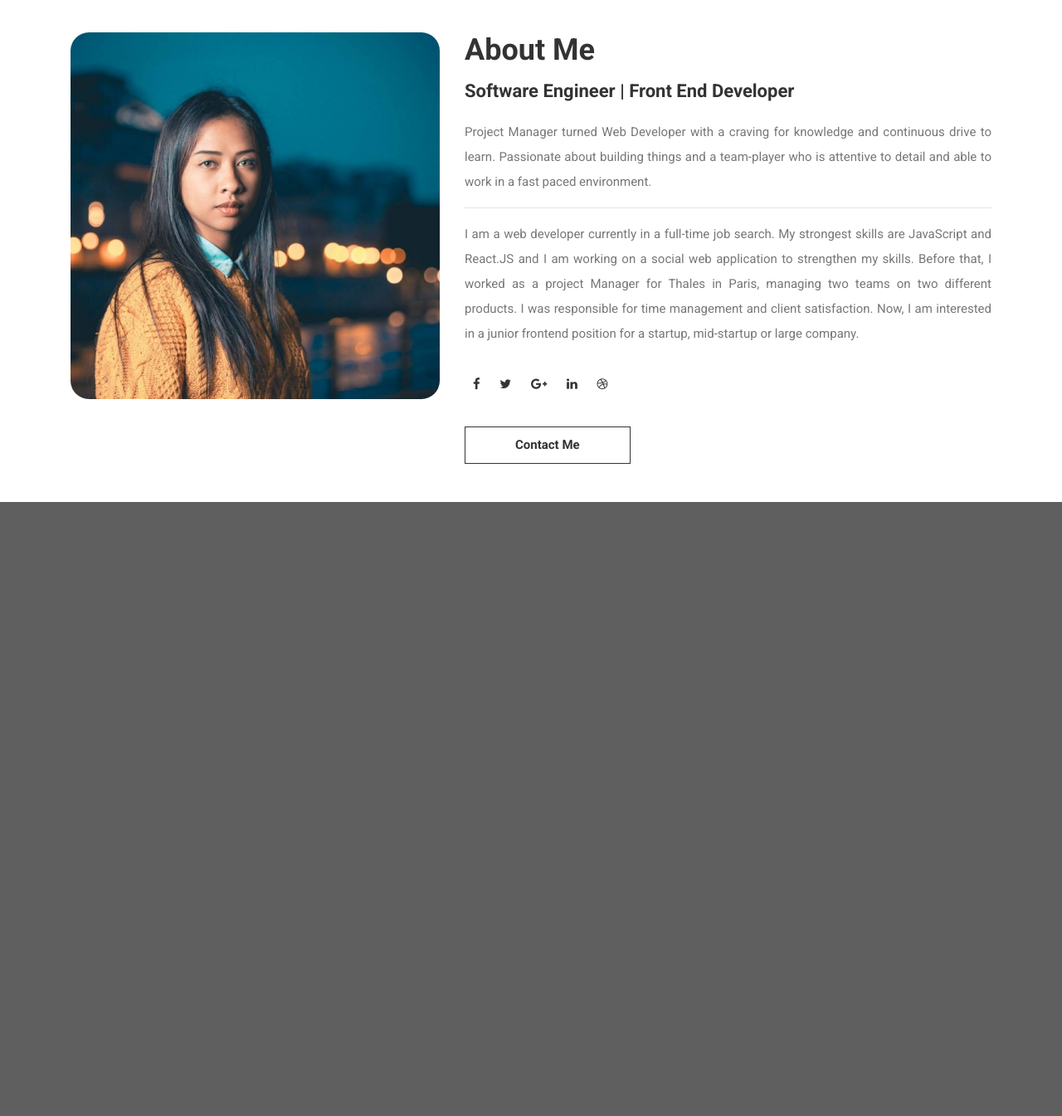
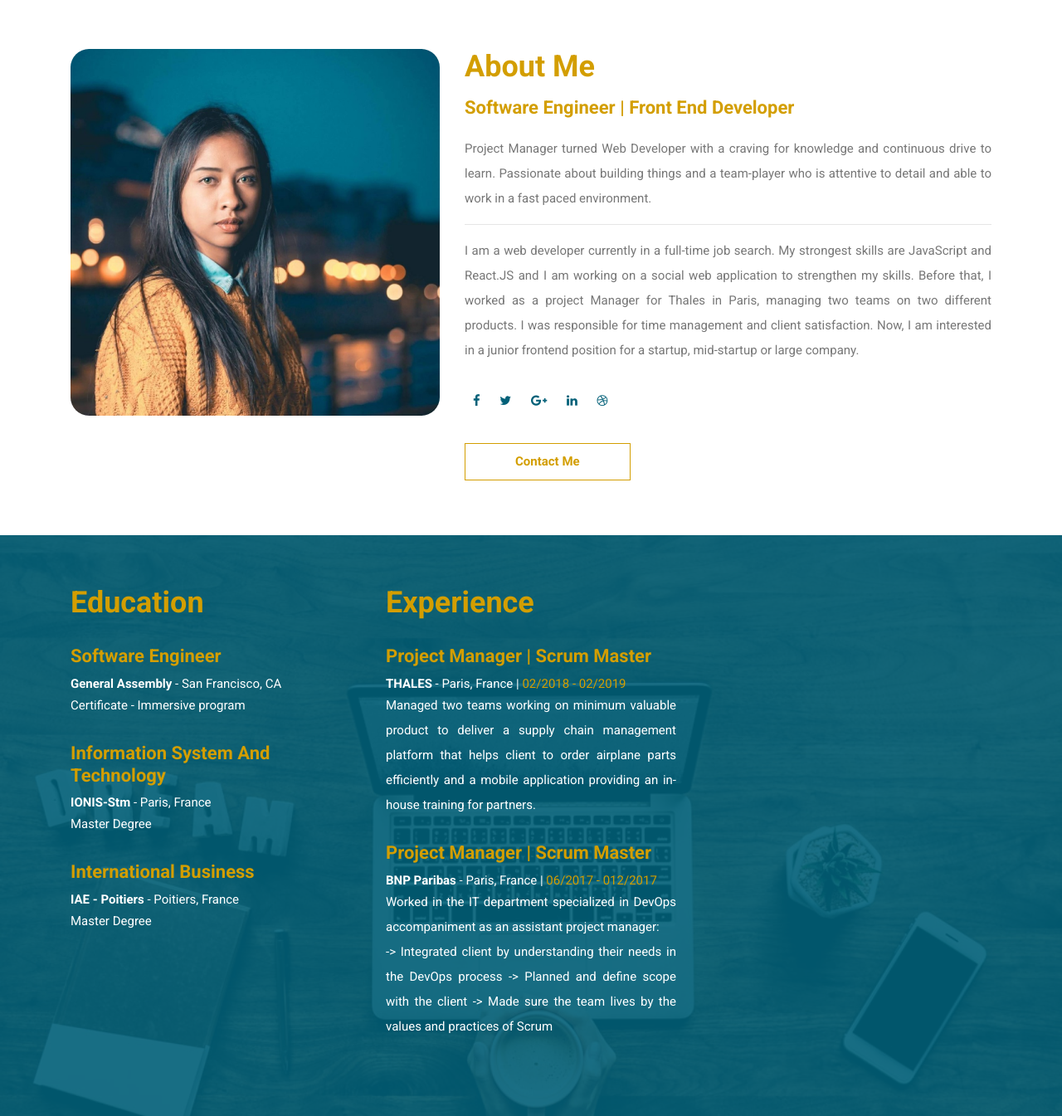
Before and after one commit to NyAntsaR/New_porfolio, a PHP site: page / in a window 1280 px wide. Shown: the part 801-2146 px from the top of the page at 83% size. Before the commit the page ends 1406 px from the top, so only its background shows below. Run offline with PHP 8.4, Linux system fonts and the light colour scheme.

Commit message:
Education and Experience

```diff
--- a/index.html
+++ b/index.html
@@ -100,7 +100,57 @@
 					</div>
 				</div>
 			</div>
+		</section>
 
+		<!-------EXPERIENCE AND SKILLS SECTION-------->
+		<section class="section-padding exp-skills">
+			<div class="container">
+				<div class="row">
+					<div class="col-md-4 education">
+						<h3>Education</h3>
+						<ul>
+							<li>
+								<h5>Software Engineer</h5>
+								<div><strong>General Assembly</strong> - San Francisco, CA</div>
+								<p>Certificate - Immersive program</p>
+							</li>
+
+							<li>
+								<h5>Information System And Technology</h5>
+								<div><strong>IONIS-Stm</strong> - Paris, France</div>
+								<p>Master Degree</p>
+							</li>
+
+							<li>
+								<h5>International Business</h5>
+								<div><strong>IAE - Poitiers</strong> - Poitiers, France</div>
+								<p>Master Degree</p>
+							</li>
+						</ul>
+					</div>
+
+					<div class="col-md-4 experience">
+						<h3>Experience</h3>
+						<ul>
+							<li>
+								<h5>Project Manager | Scrum Master</h5>
+								<div><strong>THALES</strong> - Paris, France | <span>02/2018 - 02/2019</span></div>
+								<p>Managed two teams working on minimum valuable product to deliver a supply chain management platform that helps client to order airplane parts efficiently and a mobile application providing an in-house training for partners.</p>
+							</li>
+
+							<li>
+								<h5>Project Manager | Scrum Master</h5>
+								<div><strong>BNP Paribas</strong> - Paris, France | <span>06/2017 - 012/2017</span> </div>
+								<p>Worked in the IT department specialized in DevOps accompaniment as an assistant project manager: <br>
+									-> Integrated client by understanding their needs in the DevOps process
+									-> Planned and define scope with the client
+									-> Made sure the team lives by the values and practices of Scrum
+								</p>
+							</li>
+						</ul>
+					</div>
+				</div>
+			</div>
 		</section>
 
 		<!-- Jquery -->
--- a/style.css
+++ b/style.css
@@ -17,8 +17,12 @@ body {
 	line-height: 1.5;
 }
 
+section{
+	padding: 60px;
+}
+
 .primary {
-	color: #e84118;
+	color: #d39e00;
 }
 
 p{
@@ -67,7 +71,7 @@ h5 {
 
 h1,h2,h3,h4,h5,h6 {
 	font-weight: bold;
-	color: #333;
+	color: #d39e00;
 }
 
 /*** header styles ***/
@@ -82,7 +86,7 @@ a.navbar-brand
 {
 	font-size: 30px;
 	font-weight: bold;
-	color: #e84118;
+	color: #d39e00;
 }
 
 .navbar
@@ -157,7 +161,7 @@ button:focus{
 	background:url(img/main.jpg);
 	background-repeat: no-repeat;
 	background-size: cover;
-	background-position: fixed;
+	background-attachment: fixed;
 	color: #fff;
 	text-align: center;
 	position: relative;
@@ -218,7 +222,7 @@ button:focus{
 }
 
 .cta-portfolio {
-	border: 1px solid #e84118;
+	border: 1px solid #d39e00;
 }
 
 .cta-portfolio::before {
@@ -227,7 +231,7 @@ button:focus{
 	top: 0;
 	width: 100%;
 	height: 100%;
-	background-color: #e84118;
+	background-color: #d39e00;
 	content: '';
 	z-index: -1;
 	transition: all 0.3s ease;
@@ -238,7 +242,7 @@ button:focus{
 
 .cta-portfolio:hover{
 	border-color: #fff;
-	color: #e84118;
+	color: #d39e00;
 }
 
 .cta-portfolio:hover::before{
@@ -256,7 +260,7 @@ button:focus{
 	top: 0;
 	left: -100%;
 	content: '';
-	background-color: #e84118;
+	background-color: #d39e00;
 	transition: all 0.3s ease;
 	-webkit-transition: all 0.3s ease;
 	-moz-transition: all 0.3s ease;
@@ -270,7 +274,7 @@ button:focus{
 }
 
 .cta-contact:hover{
-	border-color: #e84118;
+	border-color: #d39e00;
 }
 
 canvas {
@@ -292,9 +296,6 @@ canvas {
 
 
 /** about style ***/
-.about {
-	padding: 40px;
-}
 .about img
 {
 	width: 100%;
@@ -317,7 +318,7 @@ canvas {
 
 .about-social-icons a
 {
-	color: #333;
+	color:#026078;
 	margin:0 10px;
 }
 
@@ -327,8 +328,8 @@ canvas {
 	font-size: 15px;
 	font-weight: bold;
 	display: inline-block;
-	color: #333;
-	border: 1px solid #333;
+	color: #d39e00;
+	border: 1px solid #d39e00;
 	margin-top: 40px;
 	position: relative;
 	overflow: hidden;
@@ -342,7 +343,7 @@ canvas {
 	top: 0;
 	left: -100%;
 	content: '';
-	background-color: #333;
+	background-color: #026078;
 	transition:all 0.5s ease;
 	-webkit-transition: all 0.5s ease;
 	-moz-transition: all 0.5s ease;
@@ -354,3 +355,39 @@ canvas {
 {
 	left: 0;
 }
+
+/** experience and skills style ***/
+.exp-skills{
+	background:url(img/about-bg.jpg);
+	background-repeat: no-repeat;
+	background-size: cover;
+	background-attachment: fixed;
+	height: 700px;
+	position: relative;
+}
+
+.exp-skills::before{
+	position: absolute;
+	content:'';
+	width: 100%;
+	height: 100%;
+	top:0;
+	left:0;
+	background-color: rgba(2, 96, 120, 0.9);
+}
+
+.exp-skills h3, .exp-skills h5, .exp-skills span  {
+	color: #d39e00;
+}
+
+.exp-skills p, .exp-skills div {
+	color: #fff;
+}
+
+.exp-skills h5{
+	margin-top: 30px;
+}
+
+.exp-skills ul {
+	list-style: none;
+}
```
